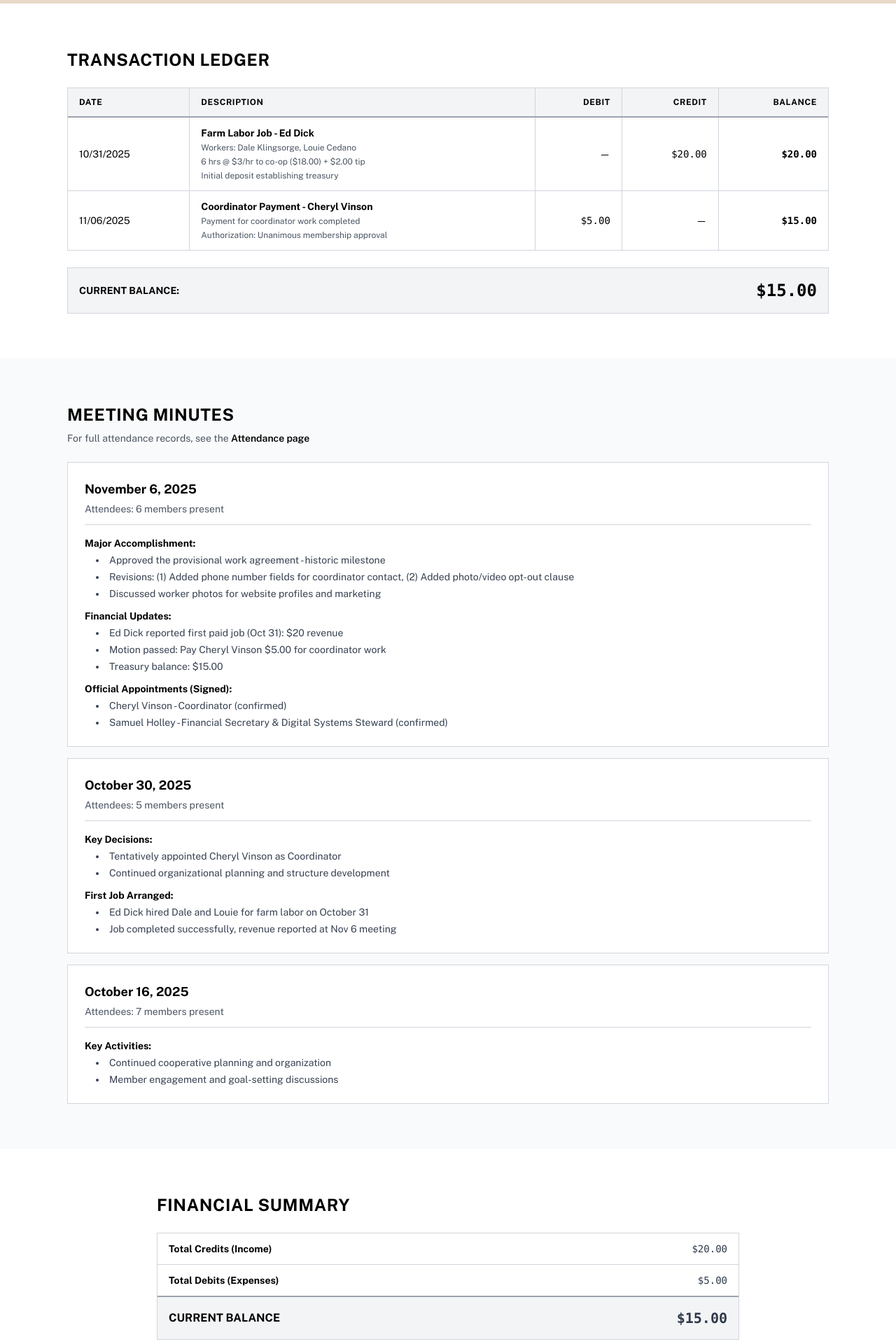
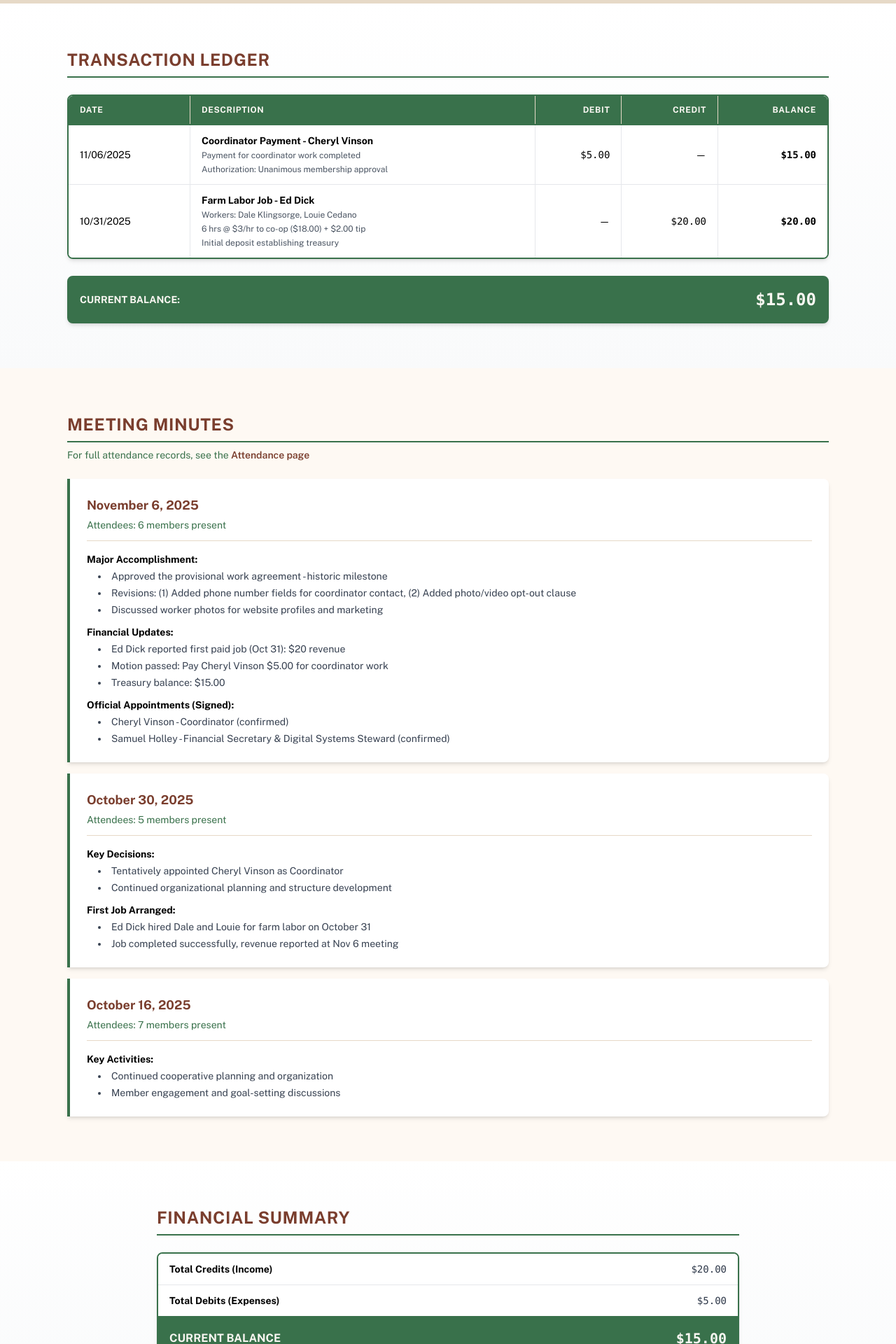
Before and after one commit to samuelmholley1/mendolaborcoop.ukiahumc.org, a Next.js app: page /records in a window 1280 px wide. Shown: the part 740-2660 px from the top of the page at 70% size. Built offline with nearby package versions, Linux system fonts and the light colour scheme.

Commit message:
Add subtle design touches to records page: co-op colors, shadows, rounded corners; reverse chronological transaction order

```diff
--- a/pages/records.tsx
+++ b/pages/records.tsx
@@ -60,75 +60,75 @@ const RecordsPage: React.FC = () => {
         </section>
 
         {/* Transaction History */}
-        <section className="py-16 bg-white">
+        <section className="py-16 bg-gradient-to-b from-white to-gray-50">
           <div className="max-w-6xl mx-auto px-4 sm:px-6 lg:px-8">
-            <h2 className="text-2xl font-headline font-bold text-black mb-6 uppercase tracking-wide">
+            <h2 className="text-2xl font-headline font-bold text-redwood mb-6 uppercase tracking-wide border-b-2 border-moss pb-2">
               Transaction Ledger
             </h2>
 
             {/* Ledger Table */}
-            <div className="overflow-x-auto border border-gray-300">
+            <div className="overflow-x-auto border-2 border-moss rounded-lg shadow-md">
               <table className="w-full bg-white">
                 <thead>
-                  <tr className="bg-gray-100 border-b-2 border-gray-400">
-                    <th className="px-4 py-3 text-left text-xs font-bold text-black uppercase tracking-wider border-r border-gray-300">
+                  <tr className="bg-moss text-cream border-b-2 border-moss">
+                    <th className="px-4 py-3 text-left text-xs font-bold uppercase tracking-wider border-r border-sand">
                       Date
                     </th>
-                    <th className="px-4 py-3 text-left text-xs font-bold text-black uppercase tracking-wider border-r border-gray-300">
+                    <th className="px-4 py-3 text-left text-xs font-bold uppercase tracking-wider border-r border-sand">
                       Description
                     </th>
-                    <th className="px-4 py-3 text-right text-xs font-bold text-black uppercase tracking-wider border-r border-gray-300">
+                    <th className="px-4 py-3 text-right text-xs font-bold uppercase tracking-wider border-r border-sand">
                       Debit
                     </th>
-                    <th className="px-4 py-3 text-right text-xs font-bold text-black uppercase tracking-wider border-r border-gray-300">
+                    <th className="px-4 py-3 text-right text-xs font-bold uppercase tracking-wider border-r border-sand">
                       Credit
                     </th>
-                    <th className="px-4 py-3 text-right text-xs font-bold text-black uppercase tracking-wider">
+                    <th className="px-4 py-3 text-right text-xs font-bold uppercase tracking-wider">
                       Balance
                     </th>
                   </tr>
                 </thead>
-                <tbody className="divide-y divide-gray-300">
+                <tbody className="divide-y divide-gray-200">
+                  {/* Transaction 2 - Payment to Cheryl (Most Recent) */}
+                  <tr className="hover:bg-sand/30 transition-colors">
+                    <td className="px-4 py-3 text-sm text-black border-r border-gray-200 whitespace-nowrap">
+                      11/06/2025
+                    </td>
+                    <td className="px-4 py-3 text-sm text-black border-r border-gray-200">
+                      <strong>Coordinator Payment - Cheryl Vinson</strong><br/>
+                      <span className="text-xs text-gray-600">Payment for coordinator work completed<br/>
+                      Authorization: Unanimous membership approval</span>
+                    </td>
+                    <td className="px-4 py-3 text-sm text-black border-r border-gray-200 text-right font-mono">
+                      $5.00
+                    </td>
+                    <td className="px-4 py-3 text-sm text-black border-r border-gray-200 text-right">
+                      —
+                    </td>
+                    <td className="px-4 py-3 text-sm text-black text-right font-mono font-bold">
+                      $15.00
+                    </td>
+                  </tr>
+
                   {/* Transaction 1 - Initial Deposit */}
-                  <tr className="hover:bg-gray-50">
-                    <td className="px-4 py-3 text-sm text-black border-r border-gray-300 whitespace-nowrap">
+                  <tr className="hover:bg-sand/30 transition-colors">
+                    <td className="px-4 py-3 text-sm text-black border-r border-gray-200 whitespace-nowrap">
                       10/31/2025
                     </td>
-                    <td className="px-4 py-3 text-sm text-black border-r border-gray-300">
+                    <td className="px-4 py-3 text-sm text-black border-r border-gray-200">
                       <strong>Farm Labor Job - Ed Dick</strong><br/>
                       <span className="text-xs text-gray-600">Workers: Dale Klingsorge, Louie Cedano<br/>
                       6 hrs @ $3/hr to co-op ($18.00) + $2.00 tip<br/>
                       Initial deposit establishing treasury</span>
                     </td>
-                    <td className="px-4 py-3 text-sm text-black border-r border-gray-300 text-right">
+                    <td className="px-4 py-3 text-sm text-black border-r border-gray-200 text-right">
                       —
                     </td>
-                    <td className="px-4 py-3 text-sm text-black border-r border-gray-300 text-right font-mono">
+                    <td className="px-4 py-3 text-sm text-black border-r border-gray-200 text-right font-mono">
                       $20.00
                     </td>
                     <td className="px-4 py-3 text-sm text-black text-right font-mono font-bold">
                       $20.00
-                    </td>
-                  </tr>
-
-                  {/* Transaction 2 - Payment to Cheryl */}
-                  <tr className="hover:bg-gray-50">
-                    <td className="px-4 py-3 text-sm text-black border-r border-gray-300 whitespace-nowrap">
-                      11/06/2025
-                    </td>
-                    <td className="px-4 py-3 text-sm text-black border-r border-gray-300">
-                      <strong>Coordinator Payment - Cheryl Vinson</strong><br/>
-                      <span className="text-xs text-gray-600">Payment for coordinator work completed<br/>
-                      Authorization: Unanimous membership approval</span>
-                    </td>
-                    <td className="px-4 py-3 text-sm text-black border-r border-gray-300 text-right font-mono">
-                      $5.00
-                    </td>
-                    <td className="px-4 py-3 text-sm text-black border-r border-gray-300 text-right">
-                      —
-                    </td>
-                    <td className="px-4 py-3 text-sm text-black text-right font-mono font-bold">
-                      $15.00
                     </td>
                   </tr>
                 </tbody>
@@ -136,33 +136,33 @@ const RecordsPage: React.FC = () => {
             </div>
 
             {/* Ledger Footer */}
-            <div className="mt-6 bg-gray-100 border border-gray-300 p-4">
+            <div className="mt-6 bg-moss text-cream border-2 border-moss rounded-lg p-4 shadow-md">
               <div className="flex justify-between items-center">
-                <span className="text-sm font-bold text-black uppercase">Current Balance:</span>
-                <span className="text-2xl font-mono font-bold text-black">$15.00</span>
+                <span className="text-sm font-bold uppercase">Current Balance:</span>
+                <span className="text-2xl font-mono font-bold">$15.00</span>
               </div>
             </div>
           </div>
         </section>
 
         {/* Meeting Records */}
-        <section className="py-16 bg-gray-50">
+        <section className="py-16 bg-sand/30">
           <div className="max-w-6xl mx-auto px-4 sm:px-6 lg:px-8">
-            <h2 className="text-2xl font-headline font-bold text-black mb-2 uppercase tracking-wide">
+            <h2 className="text-2xl font-headline font-bold text-redwood mb-2 uppercase tracking-wide border-b-2 border-moss pb-2">
               Meeting Minutes
             </h2>
-            <p className="text-sm text-gray-600 mb-6">
-              For full attendance records, see the <Link href="/attendance" className="text-black font-semibold hover:underline">Attendance page</Link>
+            <p className="text-sm text-moss mb-6">
+              For full attendance records, see the <Link href="/attendance" className="text-redwood font-semibold hover:underline">Attendance page</Link>
             </p>
 
             <div className="space-y-4">
               {/* Meeting - November 6, 2025 */}
-              <div className="bg-white border border-gray-300 p-6">
-                <div className="border-b border-gray-300 pb-3 mb-4">
-                  <h3 className="text-lg font-bold text-black mb-1">
+              <div className="bg-white border-l-4 border-l-moss rounded-r-lg shadow-md p-6">
+                <div className="border-b border-sand pb-3 mb-4">
+                  <h3 className="text-lg font-bold text-redwood mb-1">
                     November 6, 2025
                   </h3>
-                  <p className="text-sm text-gray-600">
+                  <p className="text-sm text-moss">
                     Attendees: 6 members present
                   </p>
                 </div>
@@ -194,12 +194,12 @@ const RecordsPage: React.FC = () => {
               </div>
 
               {/* Meeting - October 30, 2025 */}
-              <div className="bg-white border border-gray-300 p-6">
-                <div className="border-b border-gray-300 pb-3 mb-4">
-                  <h3 className="text-lg font-bold text-black mb-1">
+              <div className="bg-white border-l-4 border-l-moss rounded-r-lg shadow-md p-6">
+                <div className="border-b border-sand pb-3 mb-4">
+                  <h3 className="text-lg font-bold text-redwood mb-1">
                     October 30, 2025
                   </h3>
-                  <p className="text-sm text-gray-600">
+                  <p className="text-sm text-moss">
                     Attendees: 5 members present
                   </p>
                 </div>
@@ -222,12 +222,12 @@ const RecordsPage: React.FC = () => {
               </div>
 
               {/* Meeting - October 16, 2025 */}
-              <div className="bg-white border border-gray-300 p-6">
-                <div className="border-b border-gray-300 pb-3 mb-4">
-                  <h3 className="text-lg font-bold text-black mb-1">
+              <div className="bg-white border-l-4 border-l-moss rounded-r-lg shadow-md p-6">
+                <div className="border-b border-sand pb-3 mb-4">
+                  <h3 className="text-lg font-bold text-redwood mb-1">
                     October 16, 2025
                   </h3>
-                  <p className="text-sm text-gray-600">
+                  <p className="text-sm text-moss">
                     Attendees: 7 members present
                   </p>
                 </div>
@@ -246,25 +246,25 @@ const RecordsPage: React.FC = () => {
         </section>
 
         {/* Financial Summary */}
-        <section className="py-16 bg-white">
+        <section className="py-16 bg-gradient-to-b from-white to-gray-50">
           <div className="max-w-4xl mx-auto px-4 sm:px-6 lg:px-8">
-            <h2 className="text-2xl font-bold text-black mb-6 uppercase tracking-wide">
+            <h2 className="text-2xl font-bold text-redwood mb-6 uppercase tracking-wide border-b-2 border-moss pb-2">
               Financial Summary
             </h2>
 
-            <div className="border border-gray-300">
+            <div className="border-2 border-moss rounded-lg shadow-md overflow-hidden">
               <table className="w-full bg-white">
                 <tbody>
-                  <tr className="border-b border-gray-300">
+                  <tr className="border-b border-gray-200">
                     <td className="px-4 py-3 text-sm font-bold text-black">Total Credits (Income)</td>
                     <td className="px-4 py-3 text-sm text-right font-mono">$20.00</td>
                   </tr>
-                  <tr className="border-b-2 border-gray-400">
+                  <tr className="border-b-2 border-moss">
                     <td className="px-4 py-3 text-sm font-bold text-black">Total Debits (Expenses)</td>
                     <td className="px-4 py-3 text-sm text-right font-mono">$5.00</td>
                   </tr>
-                  <tr className="bg-gray-100">
-                    <td className="px-4 py-4 text-base font-bold text-black uppercase">Current Balance</td>
+                  <tr className="bg-moss text-cream">
+                    <td className="px-4 py-4 text-base font-bold uppercase">Current Balance</td>
                     <td className="px-4 py-4 text-xl text-right font-mono font-bold">$15.00</td>
                   </tr>
                 </tbody>
```
